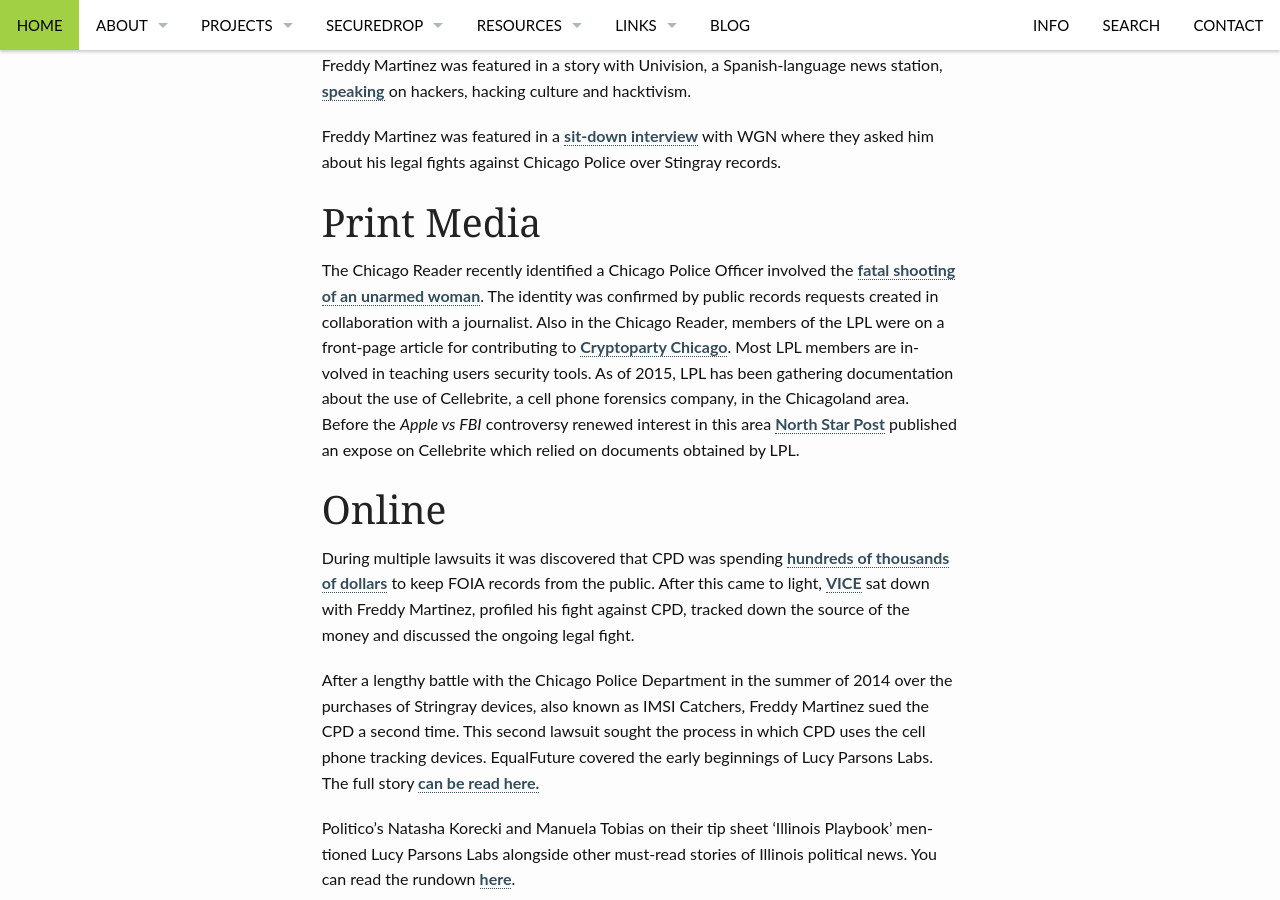
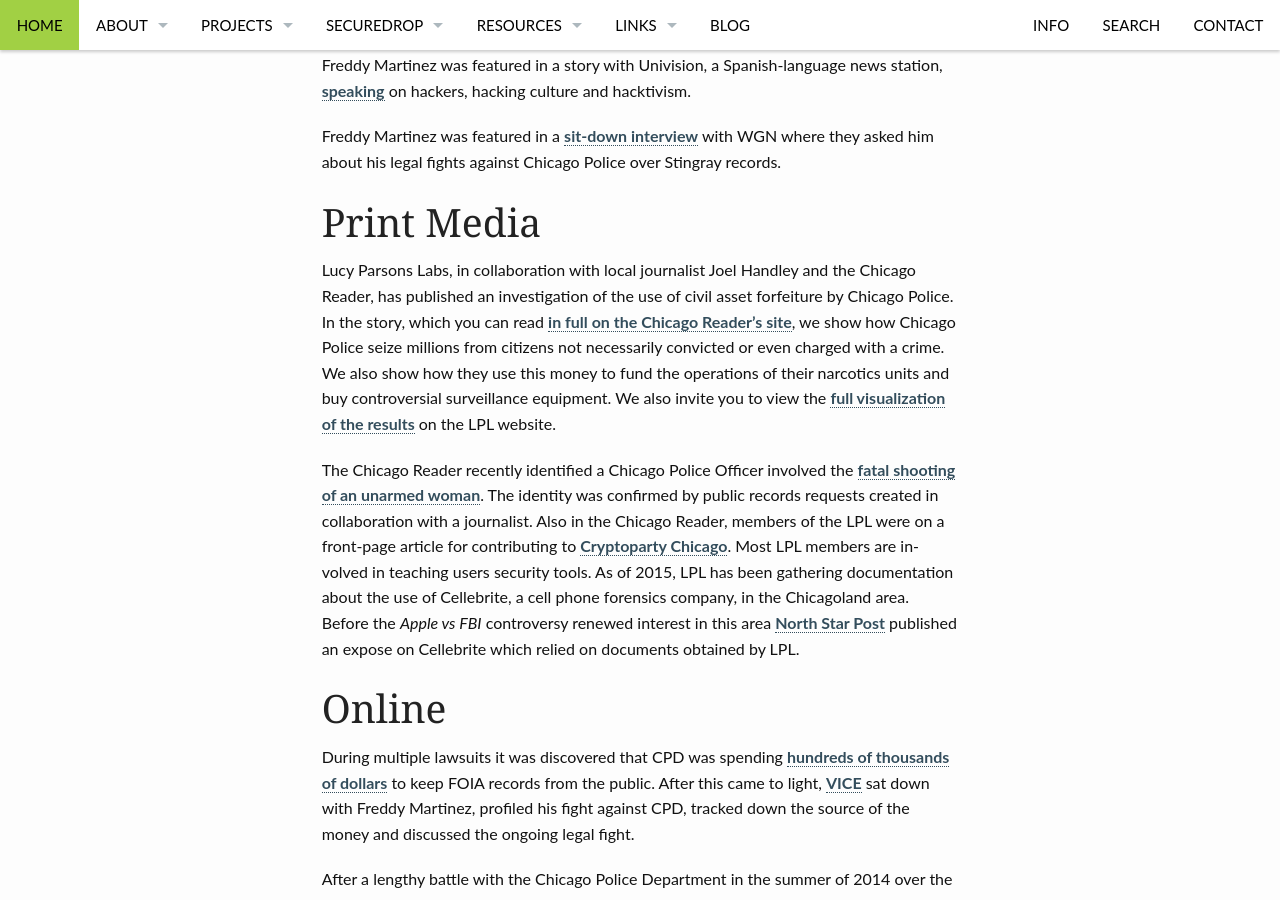
Before and after one commit to saltthefries/lucyparsonslabs.com, a Jekyll site: the page built from media/index.md, in a window 1280 px wide and 900 px high, scrolled down 1852 px. Built offline with Jekyll 4.4.1, drawn with Linux system fonts in a browser that asks for light colours.

Commit message:
add Chicago Reader links to Media

```diff
--- a/media/index.md
+++ b/media/index.md
@@ -43,6 +43,8 @@
 
 # Print Media
 
+Lucy Parsons Labs, in collaboration with local journalist Joel Handley and the Chicago Reader, has published an investigation of the use of civil asset forfeiture by Chicago Police. In the story, which you can read [in full on the Chicago Reader’s site](http://www.chicagoreader.com/chicago/police-department-civil-forfeiture-investigation/Content?oid=23728922), we show how Chicago Police seize millions from citizens not necessarily convicted or even charged with a crime. We also show how they use this money to fund the operations of their narcotics units and buy controversial surveillance equipment. We also invite you to view the [full visualization of the results](https://lucyparsonslabs.com/fullaudit/) on the LPL website.
+
 The Chicago Reader recently identified a Chicago Police Officer involved the [fatal shooting of an unarmed woman](http://www.chicagoreader.com/Bleader/archives/2016/01/14/internal-police-records-point-to-the-identity-of-the-officer-who-fatally-shot-bettie-jones-and-quintonio-legrier). The identity was confirmed by public records requests created in collaboration with a journalist. Also in the Chicago Reader, members of the LPL were on a front-page article for contributing to [Cryptoparty Chicago](http://www.chicagoreader.com/chicago/tales-from-the-crypto-party/Content?oid=17455111). Most LPL members are involved in teaching users security tools. As of 2015, LPL has been gathering documentation about the use of Cellebrite, a cell phone forensics company, in the Chicagoland area. Before the _Apple vs FBI_ controversy renewed interest in this area [North Star Post](http://nstarpost.com/17518/175572/a/cellebrite-what-you-need-to-know-about-cell-phone-forensics) published an expose on Cellebrite which relied on documents obtained by LPL.
 
 # Online
```
